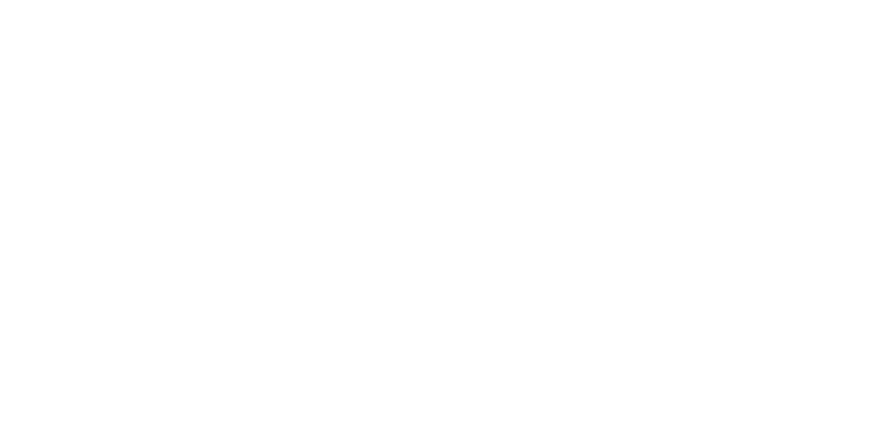
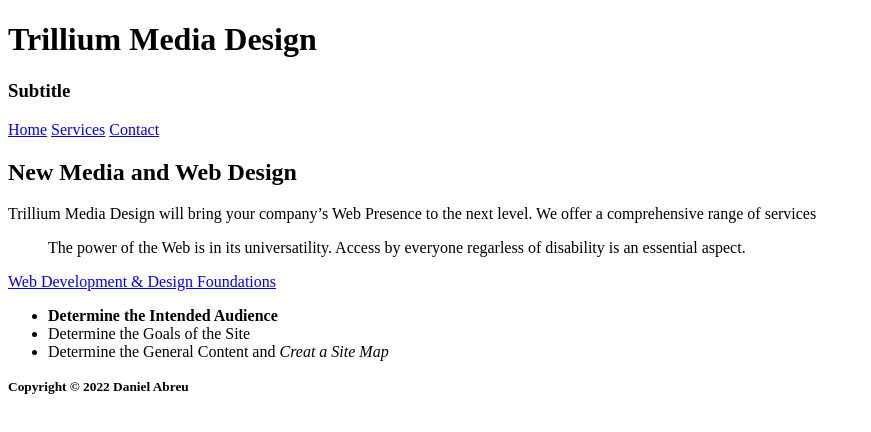
Before and after one commit to 44144-Sp22/ch2inclassnotes-danielabreu2435, a plain HTML site: page index.html in a window 1280 px wide. Shown: the whole page, without its empty margins (0-871 px from the left). Drawn offline with Linux system fonts and the light colour scheme.

Commit message:
Finished Chapter 2 notes

```diff
--- a/index.html
+++ b/index.html
@@ -1,10 +1,47 @@
 <!DOCTYPE html>
 <html lang="en">
 	<head>
-		<title>LASTNAME Chapter 2 InClass Notes</title>
+		<title>Abreu Chapter 2 InClass Notes</title>
 		<meta charset="utf-8">
 	</head>
+
 	<body>
+		<h1>Trillium Media Design</h1>
+		<h3>Subtitle</h3>
 
-	</body>
+	<nav>
+		<a href="index.html">Home</a>
+		<a href="service.html">Services</a>
+		<a href="contact.html">Contact</a>
+	</nav>
+
+	<main>
+		<h2>New Media and Web Design</h2>
+		<p>Trillium Media Design will bring your
+			company&rsquo;s Web Presence to the next level. We
+			offer a comprehensive range of services
+		</p>
+		<blockquote>
+			The power of the Web is in its universatility. Access by
+			everyone regarless of disability is an essential aspect.
+		</blockquote>
+
+		<a href="http:/webdevfountdations.net">Web Development &amp;
+			Design Foundations</a>
+		<!-- This is an unordered list -->
+		<ul>
+			<li><strong>Determine the Intended Audience</strong></li>
+			<li>Determine the Goals of the Site</li>
+			<li>Determine the General Content and <em>Creat a Site Map</em></li>
+		</ul>
+
+	</main>
+
+	<footer>
+		<p><small><strong>Copyright &copy; 2022 Daniel Abreu</stron></small>
+		</p>
+	</footer>
+
+</body>
+
 </html>
```
Also changed, not shown: contact.html (added, +33 -0 lines), service.html (added, +35 -0 lines).
